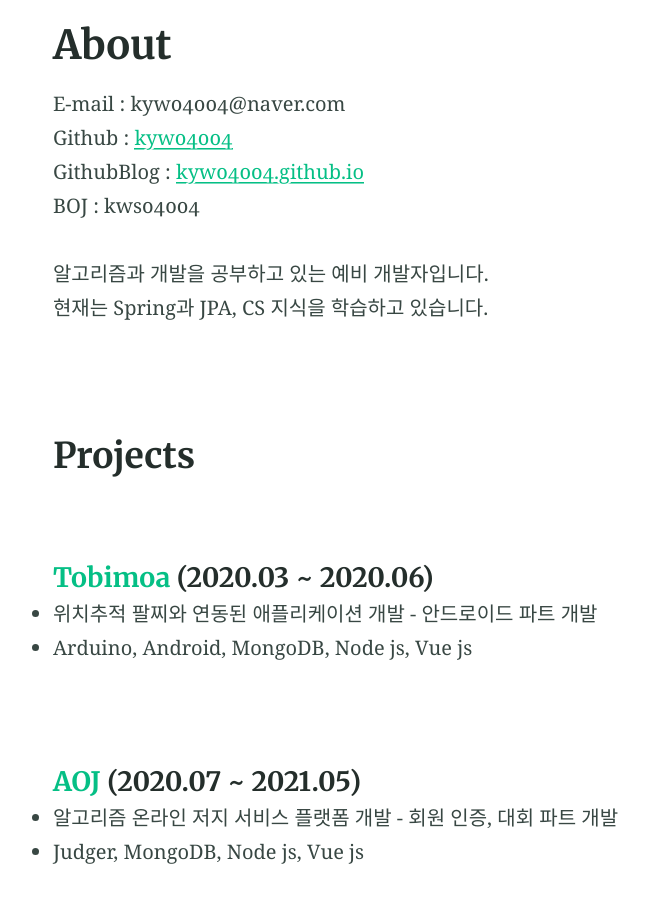
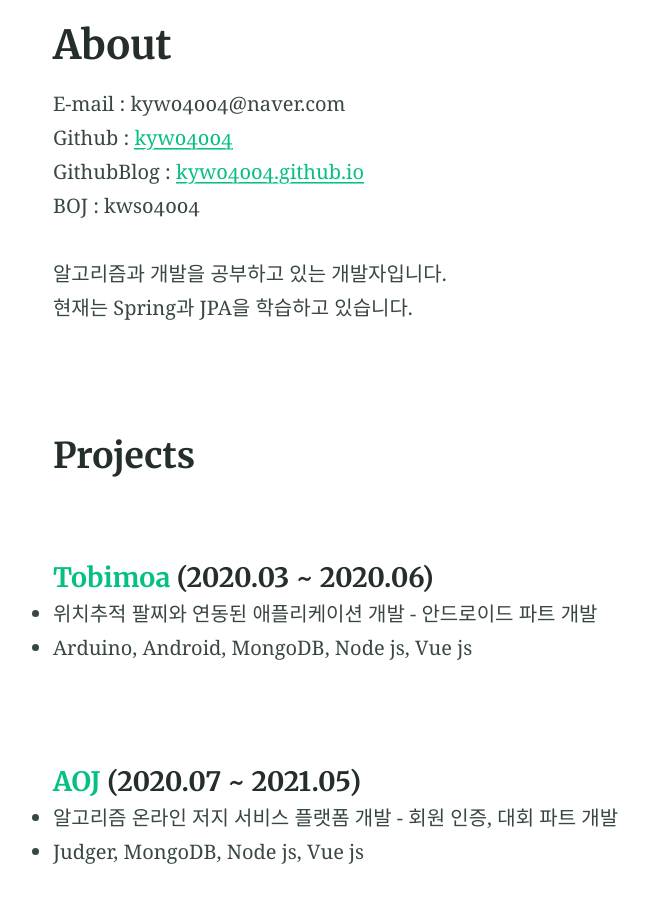
Before and after one commit to kyw04004/kyw04004.github.io, a Jekyll site: the page built from index.md, in a window 1280 px wide and 900 px high, scrolled down 425 px. Shown: the whole window, without its empty margins (230-879 px from the left). Built offline with Jekyll 4.4.1, drawn with Linux system fonts in a browser that asks for light colours; some of the changed text lies outside the part shown.

Commit message:
Update index.md

```diff
--- a/index.md
+++ b/index.md
@@ -11,8 +11,8 @@ Github : [kyw04004](https://github.com/kyw04004) <br>
 GithubBlog : [kyw04004.github.io](https://kyw04004.github.io/)<br>
 BOJ : kws04004<br>
 <br>
-알고리즘과 개발을 공부하고 있는 예비 개발자입니다.<br>
-현재는 Spring과 JPA, CS 지식을 학습하고 있습니다.
+알고리즘과 개발을 공부하고 있는 개발자입니다.<br>
+현재는 Spring과 JPA을 학습하고 있습니다.
 
 <br>
 
```
Also changed, not shown: other parts of index.md (+2 -1 lines).
